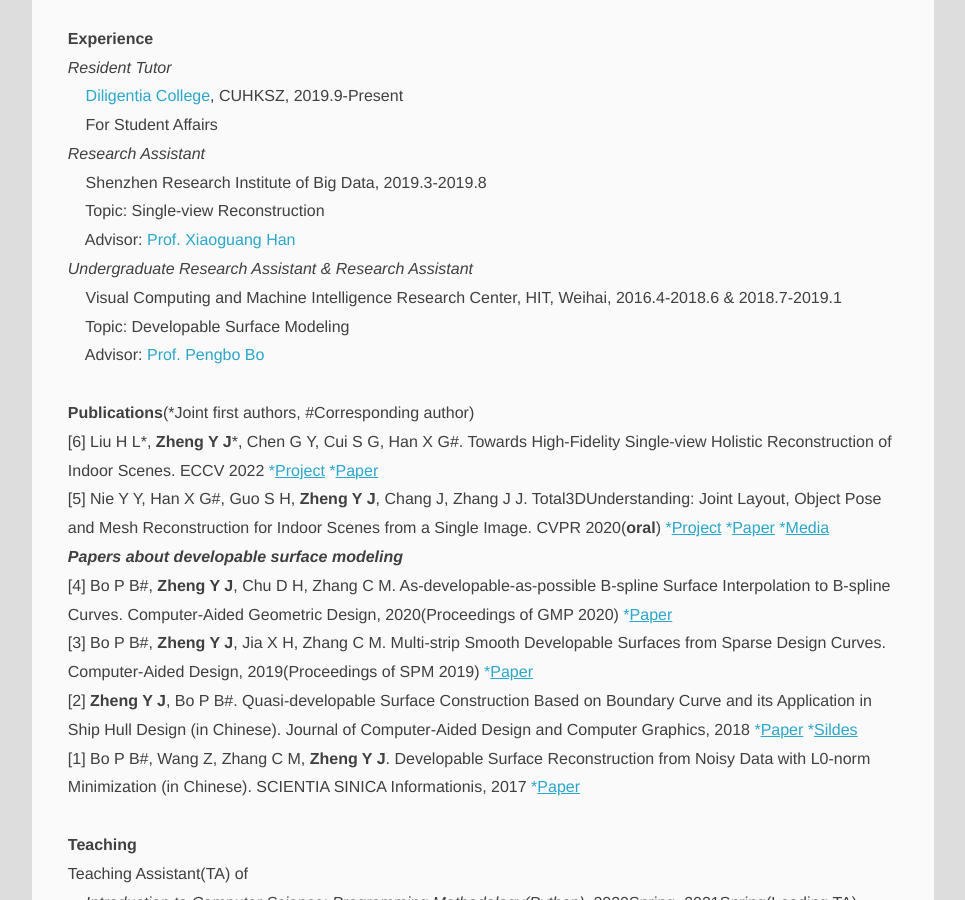
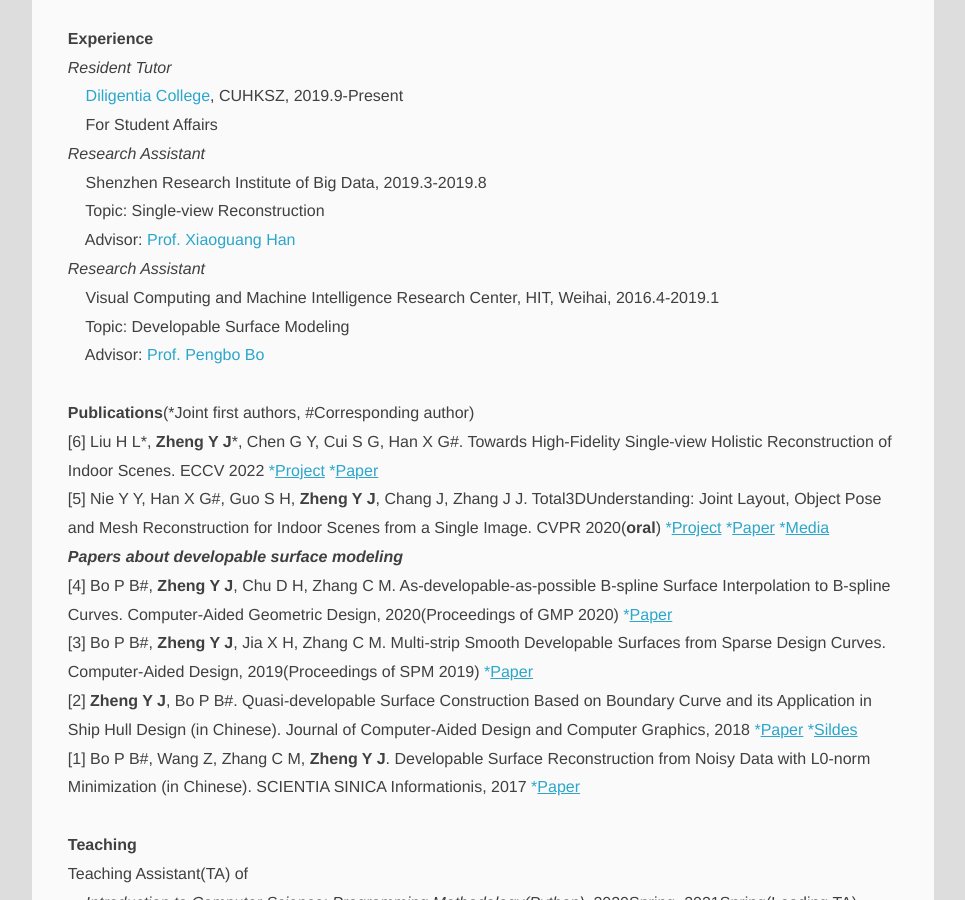
Before and after one commit to PAULYZHENG/paulyzheng.github.io, a Jekyll site: the page built from about/index.html, in a window 1280 px wide and 900 px high, scrolled down 599 px. Shown: the whole window, without its empty margins (127-1092 px from the left). Built offline with Jekyll 4.4.1, drawn with Linux system fonts in a browser that asks for light colours; comment, search, counter and statistics services are not loaded.

Commit message:
Update index.html

```diff
--- a/about/index.html
+++ b/about/index.html
@@ -33,8 +33,8 @@
 &nbsp &nbsp Topic: Single-view Reconstruction<br/>
 &nbsp &nbsp Advisor: <a href="https://gaplab.cuhk.edu.cn/" title="" itemprop="url">Prof. Xiaoguang Han</a><br/>
 
-<I>Undergraduate Research Assistant & Research Assistant</I><br/>
-&nbsp &nbsp Visual Computing and Machine Intelligence Research Center, HIT, Weihai, 2016.4-2018.6 & 2018.7-2019.1<br/>
+<I>Research Assistant</I><br/>
+&nbsp &nbsp Visual Computing and Machine Intelligence Research Center, HIT, Weihai, 2016.4-2019.1<br/>
 &nbsp &nbsp Topic: Developable Surface Modeling<br/>
 &nbsp &nbsp Advisor: <a href="http://homepage.hit.edu.cn/bopengbo" title="" itemprop="url">Prof. Pengbo Bo</a><br/>
 
```
